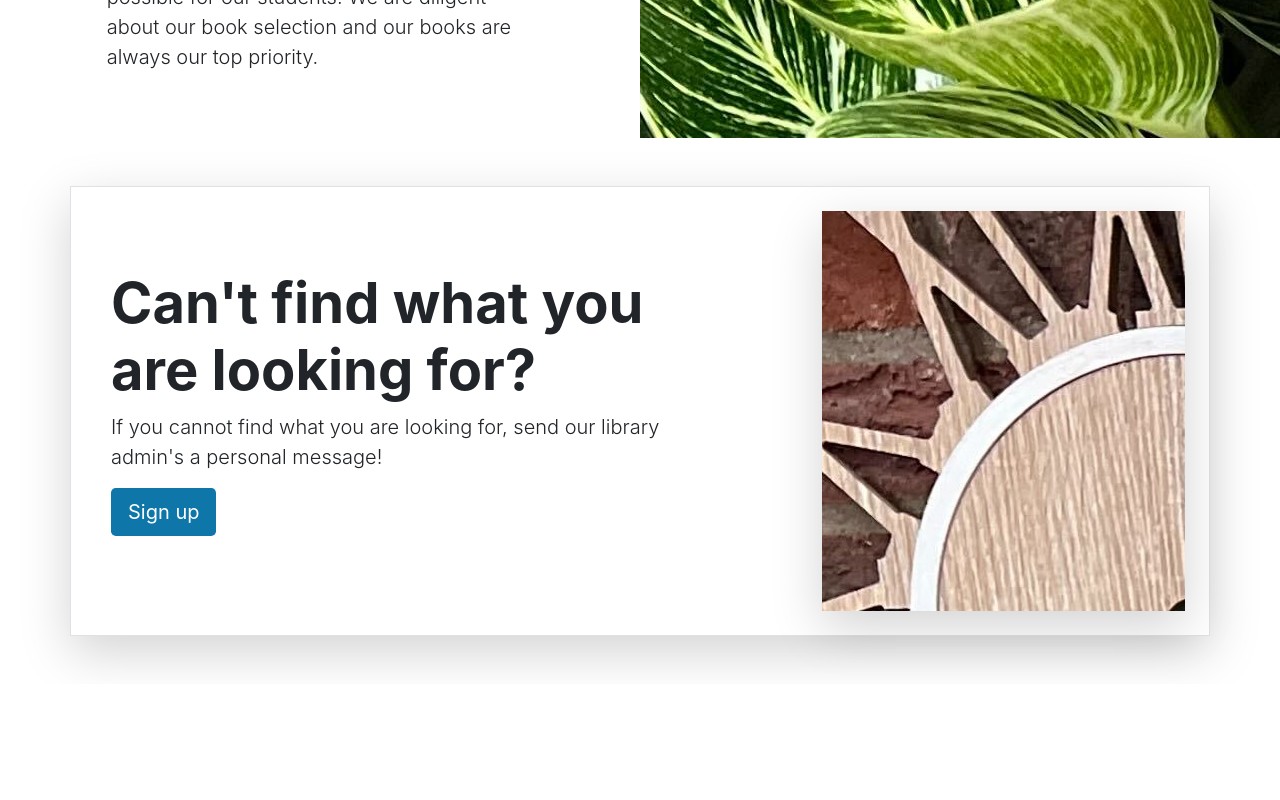
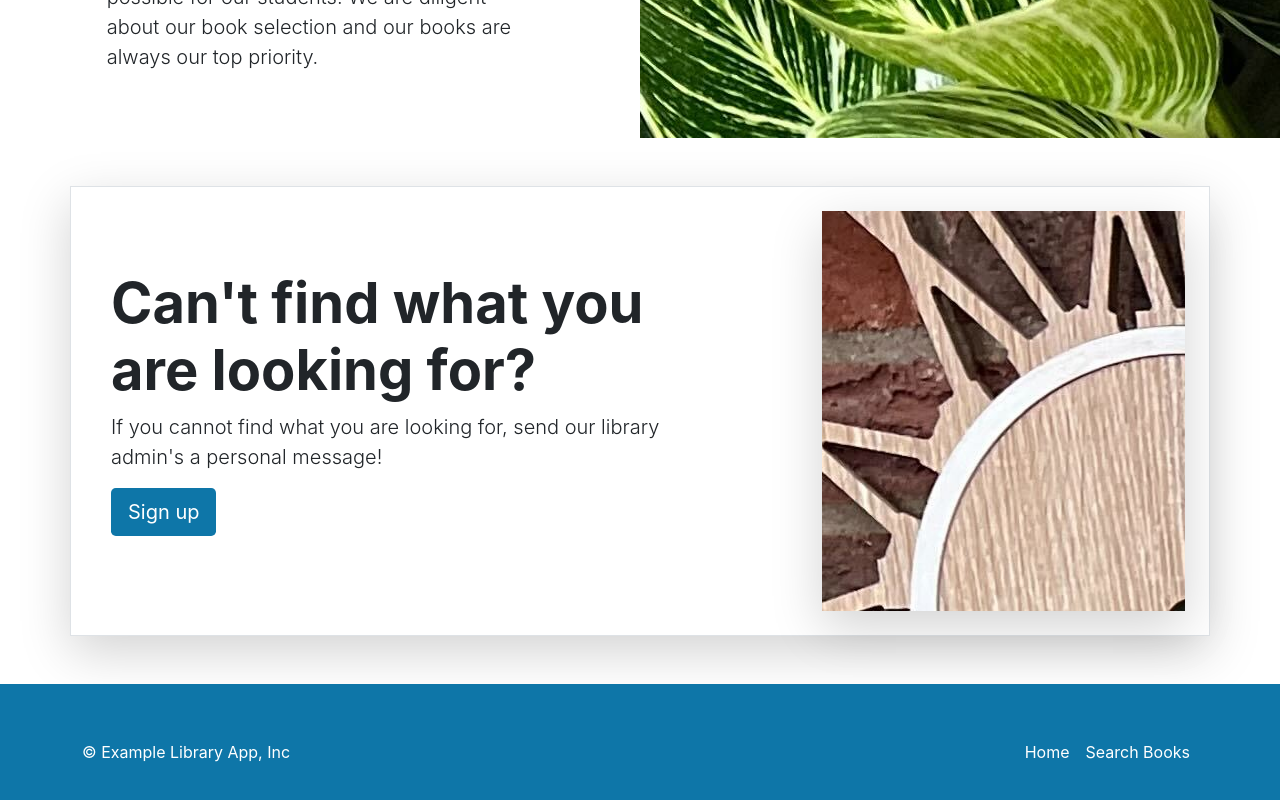
Before and after one commit to RunningVic/Library, a React (Create React App) app: page / in a window 1280 px wide. Shown: the part 1786-2586 px from the top of the page. Before the commit the page ends 2470 px from the top, so only its background shows below. Built offline with nearby package versions, Linux system fonts and the light colour scheme.

Commit message:
Add Footer

```diff
--- a/src/App.tsx
+++ b/src/App.tsx
@@ -5,6 +5,7 @@
 import { Carousel } from './layouts/HomePage/Carousel';
 import { Heros } from './layouts/HomePage/Heros';
 import { LibraryServices } from './layouts/HomePage/LibraryServices';
+import { Footer } from './layouts/NavbarAndFooter/Footer';
 
 function App() {
   return (
@@ -14,6 +15,7 @@
       <Carousel />
       <Heros />
       <LibraryServices />
+      <Footer />
     </div>
   );
 }
--- /dev/null
+++ b/src/layouts/NavbarAndFooter/Footer.tsx
@@ -0,0 +1,22 @@
+export const Footer = () => {
+    return (
+        <div className='main-color'>
+            <footer className='container d-flex flex-wrap
+                justify-content-between align-items-center py-5 main-color'>
+                <p className='col-md-4 mb-0 text-white'>© Example Library App, Inc</p>
+                <ul className='nav navbar-dark col-md-4 justify-content-end'>
+                    <li className='nav-item'>
+                        <a href="#" className="nav-link px-2 text-white">
+                            Home
+                        </a>
+                    </li>
+                    <li className='nav-item'>
+                        <a href="#" className="nav-link px-2 text-white">
+                            Search Books
+                        </a>
+                    </li>
+                </ul>
+            </footer>
+        </div>
+    );
+}
```
